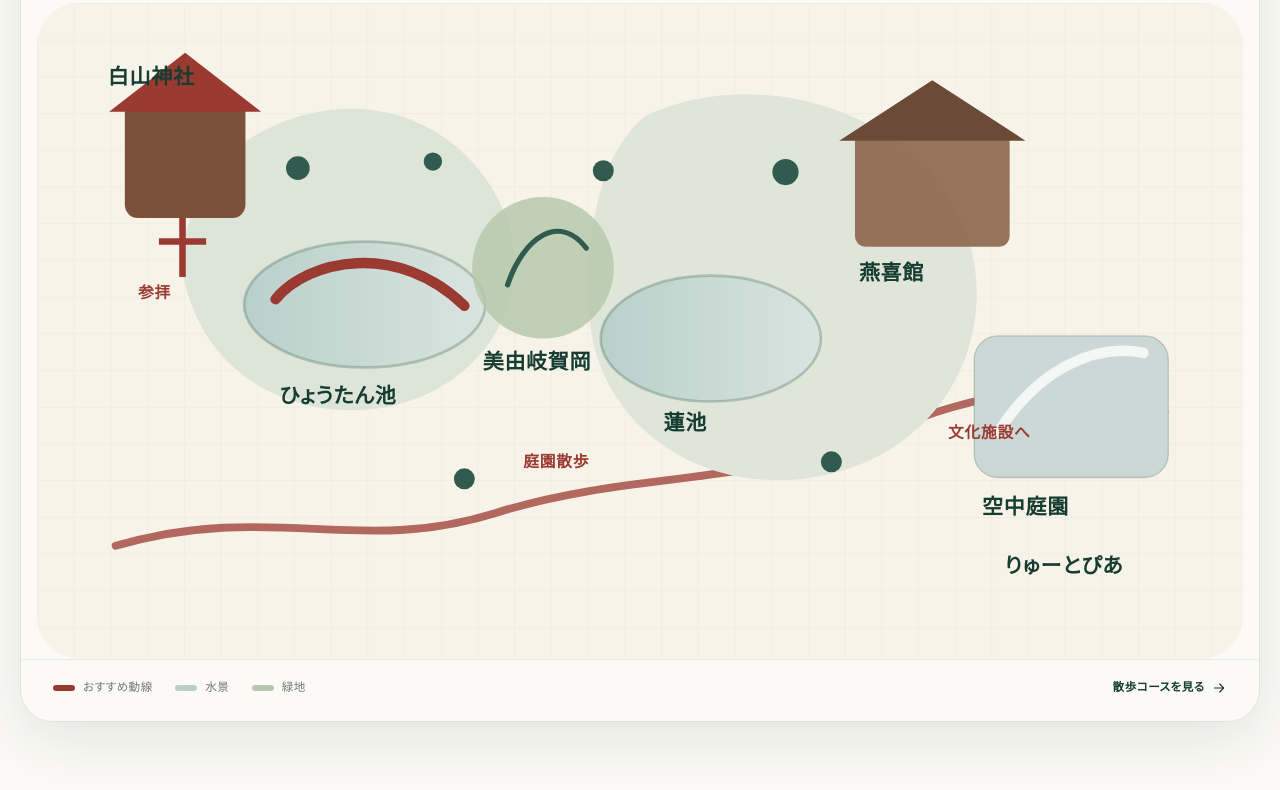
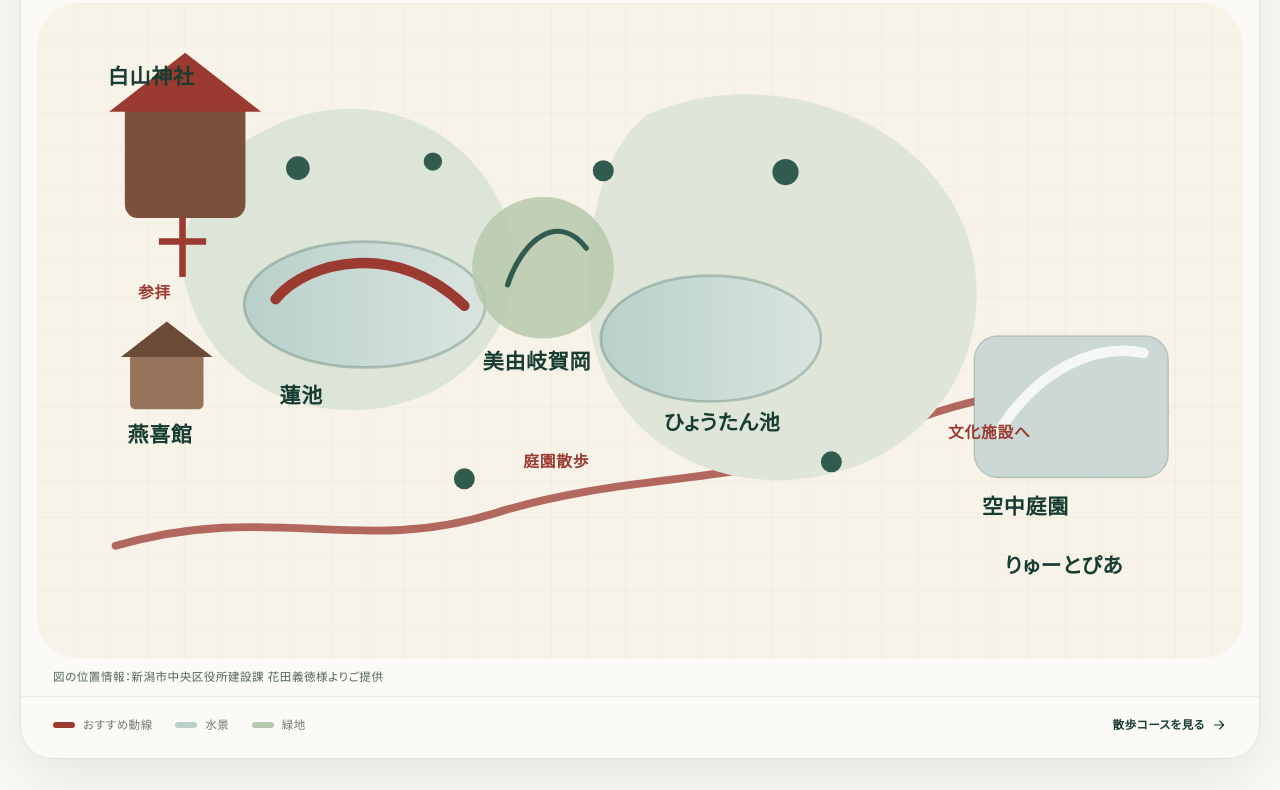
Before and after one commit to n20186005-hash/hakusankoen, an Astro site: page / in a window 1280 px wide. Shown: the part 6964-7754 px from the top of the page. Built offline with nearby package versions, Linux system fonts and the light colour scheme; Astro itself is replaced by a stand-in of ours.

Commit message:
Correct park map locations using city feedback

```diff
--- a/src/components/ParkMap.astro
+++ b/src/components/ParkMap.astro
@@ -8,7 +8,7 @@ const { compact = false } = Astro.props;
     <div><p class="kicker">Walking Map</p><h3 class="serif">白山公園を、ひとつながりに。</h3></div>
     <span>概略図・縮尺不同</span>
   </div>
-  <div class="map-canvas" role="img" aria-label="白山神社、ひょうたん池、美由岐賀岡、蓮池、燕喜館、空中庭園、りゅーとぴあの位置関係を示す概略図">
+  <div class="map-canvas" role="img" aria-label="白山神社とその下方の燕喜館、左側の蓮池、美由岐賀岡、右側のひょうたん池、空中庭園、りゅーとぴあの位置関係を示す概略図">
     <svg viewBox="0 0 920 500" xmlns="http://www.w3.org/2000/svg">
       <defs>
         <linearGradient id="water" x1="0" x2="1"><stop stop-color="#b9d0ca"/><stop offset="1" stop-color="#d9e4df"/></linearGradient>
@@ -24,8 +24,8 @@ const { compact = false } = Astro.props;
       <ellipse cx="514" cy="256" rx="84" ry="48" fill="url(#water)" stroke="#315b4e" stroke-opacity=".28" stroke-width="2"/>
       <circle cx="386" cy="202" r="54" fill="#b7c9ad" opacity=".84"/>
       <path d="M359 215c12-36 39-55 60-28" fill="none" stroke="#315b4e" stroke-width="4" stroke-linecap="round"/>
-      <rect x="624" y="98" width="118" height="88" rx="8" fill="#8c674d" opacity=".9"/>
-      <path d="m612 105 71-46 71 46" fill="#6b4b38"/>
+      <rect x="71" y="267" width="56" height="43" rx="4" fill="#8c674d" opacity=".9"/>
+      <path d="m64 270 35-27 35 27" fill="#6b4b38"/>
       <rect x="715" y="254" width="148" height="108" rx="18" fill="#ccd8d5" stroke="#173c32" stroke-opacity=".22"/>
       <path d="M733 328c30-48 74-69 111-61" fill="none" stroke="#fff" stroke-width="8" stroke-linecap="round" opacity=".8"/>
       <rect x="67" y="72" width="92" height="92" rx="10" fill="#7b513b"/>
@@ -33,7 +33,7 @@ const { compact = false } = Astro.props;
       <path d="M111 164v45" stroke="#9b3a31" stroke-width="5"/>
       <path d="M93 182h36" stroke="#9b3a31" stroke-width="5"/>
       <g fill="#173c32" font-family="sans-serif" font-size="16" font-weight="700">
-        <text x="54" y="62">白山神社</text><text x="185" y="305">ひょうたん池</text><text x="340" y="279">美由岐賀岡</text><text x="478" y="326">蓮池</text><text x="627" y="211">燕喜館</text><text x="721" y="390">空中庭園</text><text x="738" y="435">りゅーとぴあ</text>
+        <text x="54" y="62">白山神社</text><text x="185" y="305">蓮池</text><text x="340" y="279">美由岐賀岡</text><text x="478" y="326">ひょうたん池</text><text x="69" y="335">燕喜館</text><text x="721" y="390">空中庭園</text><text x="738" y="435">りゅーとぴあ</text>
       </g>
       <g fill="#9b3a31" font-family="sans-serif" font-size="12" font-weight="700">
         <text x="77" y="225">参拝</text><text x="371" y="354">庭園散歩</text><text x="695" y="332">文化施設へ</text>
@@ -43,6 +43,7 @@ const { compact = false } = Astro.props;
       </g>
     </svg>
   </div>
+  <p class="map-credit">図の位置情報：新潟市中央区役所建設課 花田義徳様よりご提供</p>
   <div class="map-legend">
     <span><i class="route"></i>おすすめ動線</span><span><i class="water"></i>水景</span><span><i class="green"></i>緑地</span>
     <a href="/courses/">散歩コースを見る <Icon name="arrow" size={16}/></a>
@@ -55,6 +56,7 @@ const { compact = false } = Astro.props;
   .map-head > span { color: rgba(31,41,37,.45); font-size: .65rem; }
   .map-canvas { padding-inline: 1rem; }
   .map-canvas svg { width: 100%; height: auto; }
+  .map-credit { margin: 0; padding: .6rem 2rem; color: #52655d; font-size: .72rem; line-height: 1.6; }
   .map-legend { display: flex; flex-wrap: wrap; align-items: center; gap: 1.4rem; border-top: 1px solid rgba(23,60,50,.09); padding: 1.1rem 2rem 1.4rem; color: rgba(31,41,37,.62); font-size: .72rem; }
   .map-legend span { display: inline-flex; align-items: center; gap: .5rem; }
   .map-legend i { display: inline-block; width: 22px; height: 6px; border-radius: 999px; }
```
